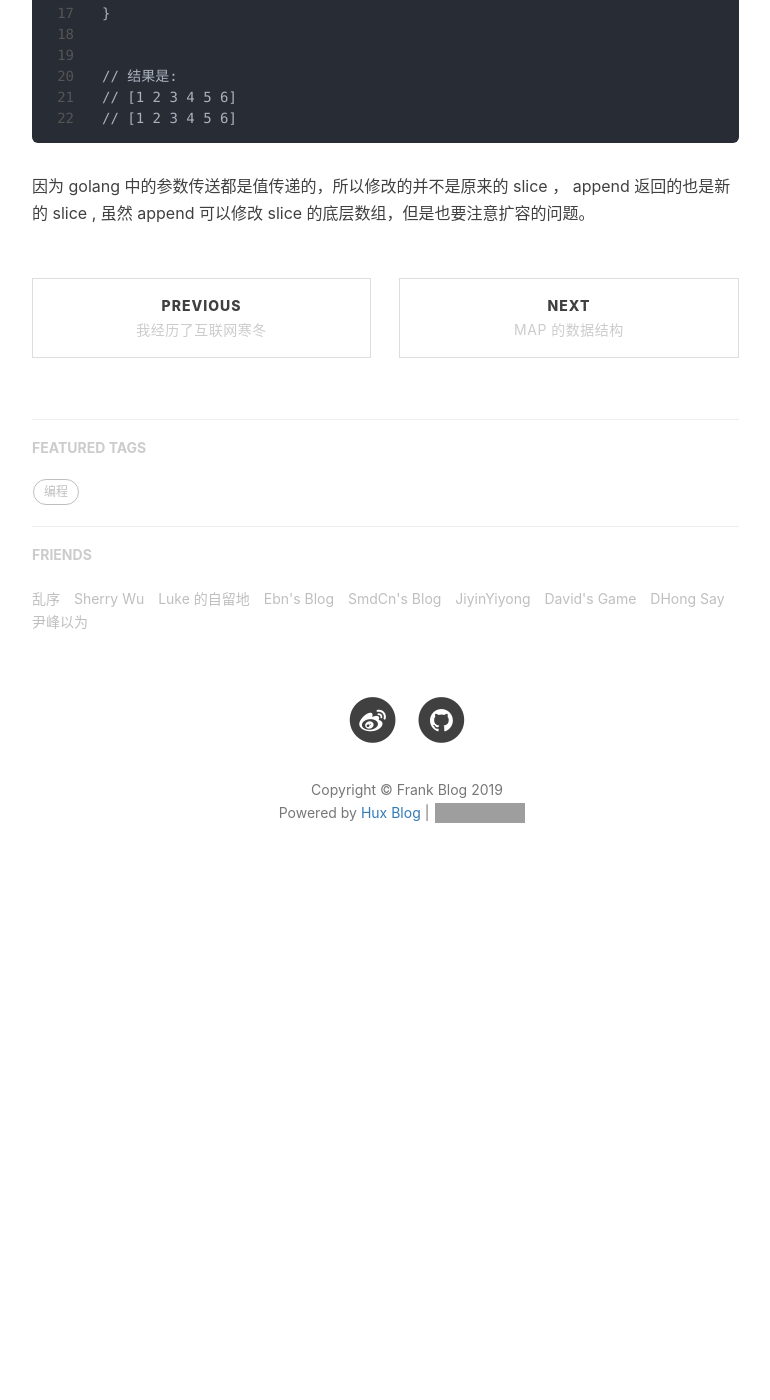
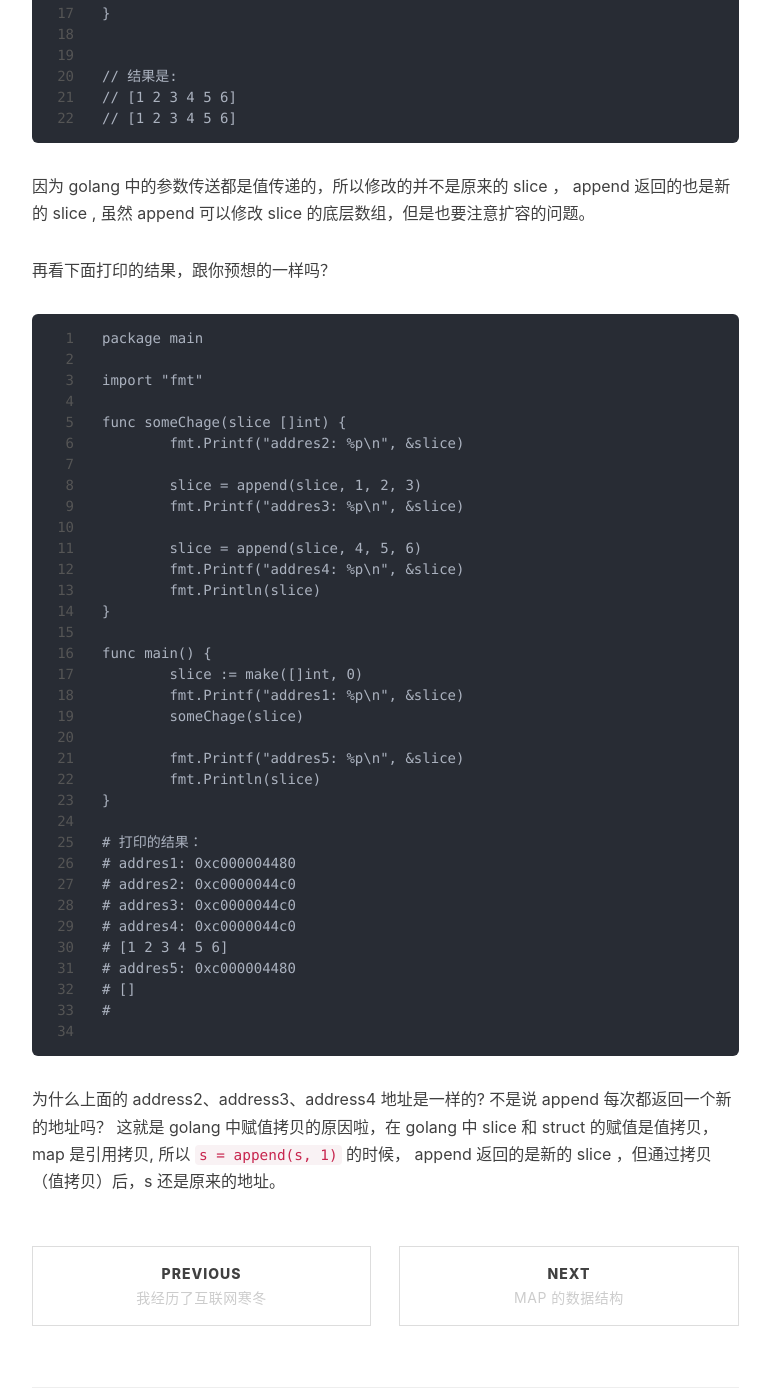
Before and after one commit to gnasnik/gnasnik.github.io, a Jekyll site: the page built from _posts/2019-01-05-golang-slice.md, in a window 1280 px wide and 1400 px high, scrolled down 5813 px. Shown: the whole window, without its empty margins (233-1003 px from the left). Built offline with Jekyll 4.4.1, drawn with Linux system fonts in a browser that asks for light colours; nearby versions of some CDN libraries; a script that is not in the unit is left out; comment, search, counter and statistics services are not loaded; before the commit the page ends 6703 px from its top, so only the background shows below that; grey boxes are pictures that could not be loaded.

Commit message:
update post slice

````diff
--- a/_posts/2019-01-05-golang-slice.md
+++ b/_posts/2019-01-05-golang-slice.md
@@ -251,3 +251,46 @@ func main() {
 
 因为 golang 中的参数传送都是值传递的，所以修改的并不是原来的 slice ，
 append 返回的也是新的 slice , 虽然 append 可以修改 slice 的底层数组，但是也要注意扩容的问题。
+
+
+再看下面打印的结果，跟你预想的一样吗？
+
+```
+package main
+
+import "fmt"
+
+func someChage(slice []int) {
+	fmt.Printf("addres2: %p\n", &slice)
+
+	slice = append(slice, 1, 2, 3)
+	fmt.Printf("addres3: %p\n", &slice)
+
+	slice = append(slice, 4, 5, 6)
+	fmt.Printf("addres4: %p\n", &slice)
+	fmt.Println(slice)
+}
+
+func main() {
+	slice := make([]int, 0)
+	fmt.Printf("addres1: %p\n", &slice)
+	someChage(slice)
+
+	fmt.Printf("addres5: %p\n", &slice)
+	fmt.Println(slice)
+}
+
+# 打印的结果：
+# addres1: 0xc000004480
+# addres2: 0xc0000044c0
+# addres3: 0xc0000044c0
+# addres4: 0xc0000044c0
+# [1 2 3 4 5 6]
+# addres5: 0xc000004480
+# []
+#
+
+```
+
+为什么上面的 address2、address3、address4 地址是一样的? 不是说 append 每次都返回一个新的地址吗？
+这就是 golang 中赋值拷贝的原因啦，在 golang 中 slice 和 struct 的赋值是值拷贝，map 是引用拷贝, 所以  `s = append(s, 1)` 的时候， append 返回的是新的 slice ，但通过拷贝（值拷贝）后，s 还是原来的地址。
````
